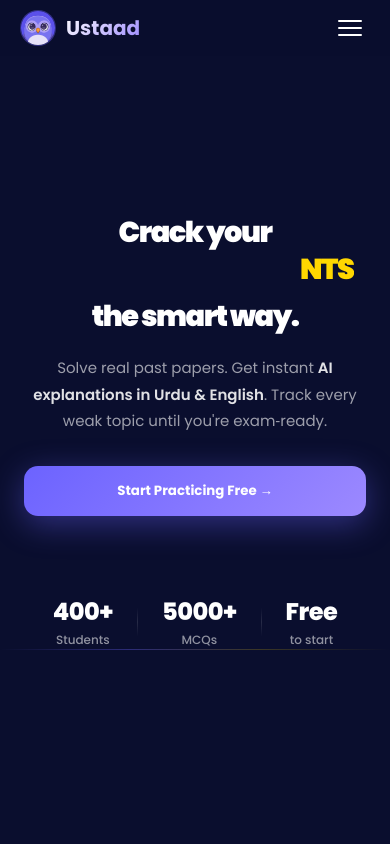
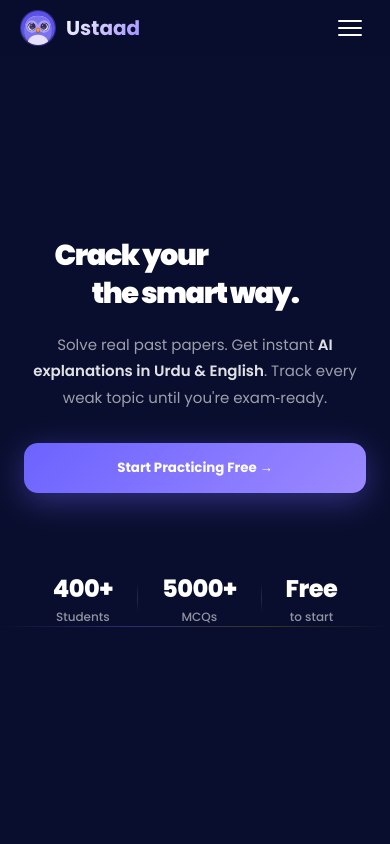
Before and after one commit to mburhankhan101-glitch/ustaad-landing, a Next.js app: page / in a window 390 px wide. Shown: the top 844 px of the page. Built offline with nearby package versions, Linux system fonts and the light colour scheme; no server answers.

Commit message:
mobile vertical centering and navbar overlap with cle.

```diff
--- a/components/Hero.module.css
+++ b/components/Hero.module.css
@@ -508,20 +508,25 @@
   margin: 0 4px;
 }
 .h1Cycle {
+  position: relative;      /* <-- new */
   display: inline-block;
   height: auto;
   color: #FFD700;
+  min-width: 120px;        /* <-- new (adjust if needed) */
+  text-align: center;
 }
 .cw {
-    position: static;
+  position: absolute;      /* <-- changed from static */
+  left: 50%;               /* <-- new */
+  top: 0;
+  transform: translateX(-50%) translateY(0);  /* <-- changed */
   opacity: 0;
-    transform: translateY(0);
   transition: opacity 0.3s ease;
-    white-space: normal;
+  white-space: nowrap;     /* <-- changed from normal */
 }
 .cw.on {
   opacity: 1;
-    transform: translateY(0);
+  transform: translateX(-50%) translateY(0);  /* <-- changed */
 }
   .sub {
     text-align: center;
```
Lines whose indentation alone changed are shown as unchanged.
